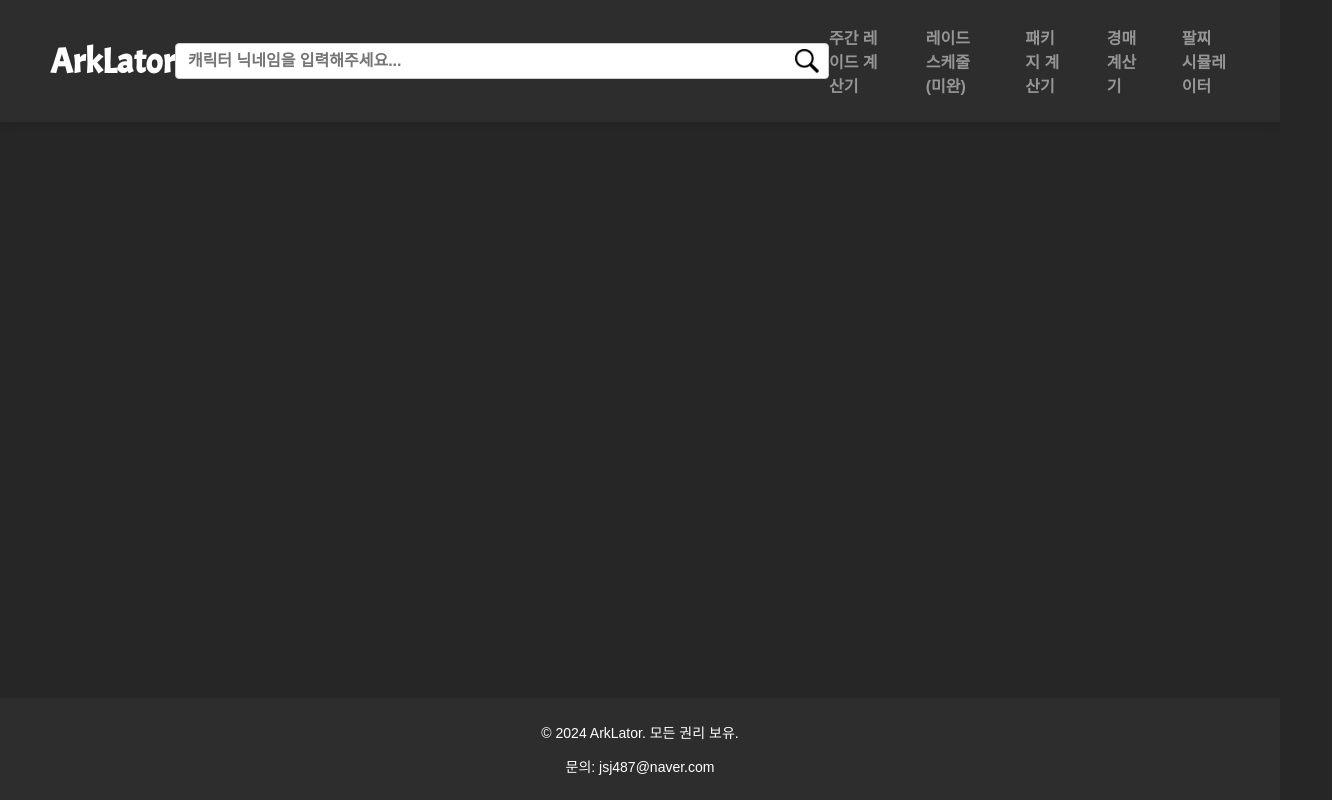
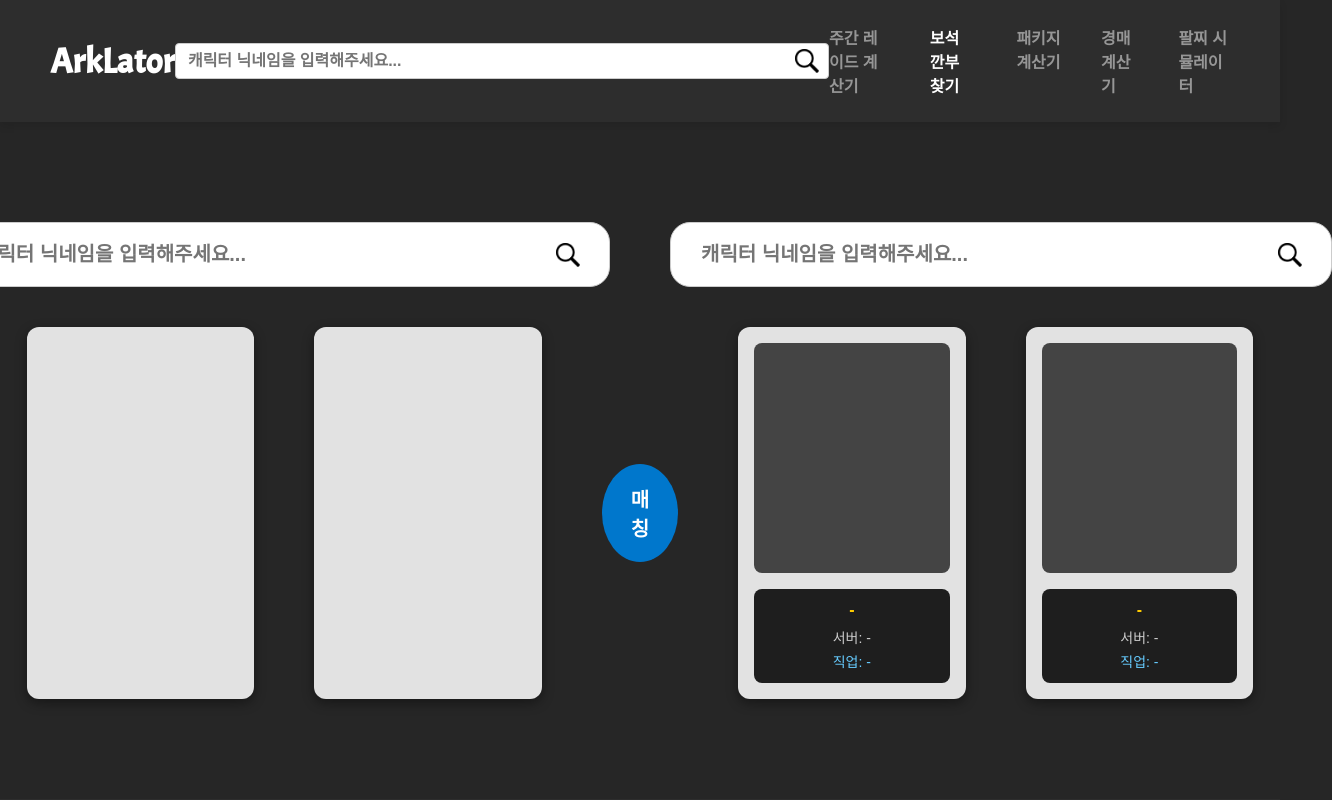
Before and after one commit to jsj487/RaidCalculate, a React (Create React App) app: page /JewelFriend in a window 1280 px wide. Shown: the top 800 px of the page, 1332 px wide, since content can reach past the window. Built offline with nearby package versions, Linux system fonts and the light colour scheme.

Commit message:
feat: 보석 품앗이 매칭 페이지 추가

```diff
--- a/src/components/Layout.tsx
+++ b/src/components/Layout.tsx
@@ -90,8 +90,11 @@ const Layout: React.FC<{ children: React.ReactNode }> = ({ children }) => {
           <NavLink to="/GoldCalc" $isActive={location.pathname === "/GoldCalc"}>
             주간 레이드 계산기
           </NavLink>
-          <NavLink to="/Schedule" $isActive={location.pathname === "/Schedule"}>
-            레이드 스케줄(미완)
+          <NavLink
+            to="/JewelFriend"
+            $isActive={location.pathname === "/JewelFriend"}
+          >
+            보석 깐부 찾기
           </NavLink>
           <NavLink to="/Package" $isActive={location.pathname === "/Package"}>
             패키지 계산기
--- a/src/pages/App.tsx
+++ b/src/pages/App.tsx
@@ -14,6 +14,7 @@ import Schedule from "./Schedule";
 import Package from "./Package";
 import Auction from "./Auction";
 import Bracelet from "./Bracelet";
+import JewelFriend from "./JewelFriend";
 import { createGlobalStyle } from "styled-components";
 
 const GlobalStyle = createGlobalStyle`
@@ -38,7 +39,7 @@ function App() {
               <Routes>
                 <Route path="/" element={<Main />} />
                 <Route path="/GoldCalc" element={<GoldCalc tabId={0} />} />
-                <Route path="/Schedule" element={<Schedule />} />
+                <Route path="/JewelFriend" element={<JewelFriend />} />
                 <Route path="/Package" element={<Package />} />
                 <Route path="/Auction" element={<Auction />} />
                 <Route path="/Bracelet" element={<Bracelet />} />
--- /dev/null
+++ b/src/pages/JewelFriend.tsx
@@ -0,0 +1,349 @@
+import React, { useState } from "react";
+import styled from "styled-components";
+import axios from "axios";
+import SearchBar from "../components/SearchBar";
+import { db } from "../utils/FireBase"; // 너의 FireBase.tsx에 정의된 Firebase 인스턴스
+import {
+  collection,
+  addDoc,
+  query,
+  where,
+  getDocs,
+  deleteDoc,
+  doc,
+  serverTimestamp,
+} from "firebase/firestore";
+
+const BASE_URL =
+  process.env.NODE_ENV === "production"
+    ? "https://raidcalculate.onrender.com/api"
+    : "http://localhost:5000/api";
+
+const Container = styled.div`
+  padding: 40px;
+  color: white;
+`;
+
+const Wrapper = styled.div`
+  display: flex;
+  flex-direction: column;
+  justify-content: center;
+  align-items: center;
+
+  /* 추가적으로 콘텐츠 높이에 따라 적당히 여백 줄 수도 있음 */
+  padding-top: 60px;
+  padding-bottom: 60px;
+`;
+
+const TopSearchRow = styled.div`
+  display: flex;
+  justify-content: center;
+  gap: 60px;
+  margin-bottom: 40px;
+`;
+
+const MatchLayout = styled.div`
+  display: flex;
+  justify-content: center;
+  align-items: center; /* 요거 핵심! */
+  gap: 60px;
+`;
+
+const CharacterColumn = styled.div`
+  display: flex;
+  flex-direction: column;
+  align-items: center;
+  width: 200px;
+  height: 340px;
+  background-color: #e2e2e2;
+  border-radius: 12px;
+  box-shadow: 0 4px 12px rgba(0, 0, 0, 0.4);
+  padding: 16px;
+  gap: 16px;
+`;
+
+const CharacterImage = styled.img`
+  width: 100%;
+  height: 250px;
+  object-fit: cover;
+  border-radius: 8px;
+  background-color: black;
+`;
+
+const InfoBox = styled.div`
+  text-align: center;
+  font-size: 14px;
+  width: 100%;
+  padding: 8px 0px;
+  background: #1e1e1e;
+  border-radius: 8px;
+
+  .nickname {
+    font-size: 16px;
+    font-weight: bold;
+    color: #ffcc00;
+    margin-bottom: 8px;
+  }
+
+  .server {
+    color: #ccc;
+  }
+
+  .job {
+    color: #66ccff;
+  }
+
+  div {
+    margin: 4px 0;
+  }
+`;
+
+const CharacterImagePlaceholder = styled.div`
+  width: 100%;
+  height: 250px;
+  background-color: #444;
+  border-radius: 8px;
+`;
+
+const MatchButton = styled.button`
+  padding: 20px;
+  border-radius: 50%;
+  font-size: 20px;
+  font-weight: bold;
+  background-color: #0077cc;
+  color: white;
+  border: none;
+  cursor: pointer;
+  transition: background-color 0.3s ease;
+
+  &:hover {
+    background-color: #005fa3;
+  }
+`;
+
+const JewelFriend = () => {
+  const [mainSearch, setMainSearch] = useState("");
+  const [subSearch, setSubSearch] = useState("");
+  const [matchedMainCharacter, setMatchedMainCharacter] = useState<any>(null);
+  const [matchedSubCharacter, setMatchedSubCharacter] = useState<any>(null);
+  const [mainCharacter, setMainCharacter] = useState<any>(null);
+  const [subCharacter, setSubCharacter] = useState<any>(null);
+
+  const fetchCharacter = async (
+    nickname: string,
+    setCharacter: (char: any) => void
+  ) => {
+    try {
+      const res = await axios.get(`${BASE_URL}/characters/siblings`, {
+        params: { name: nickname },
+      });
+
+      const data = res.data;
+      if (!Array.isArray(data) || data.length === 0) {
+        alert("검색 결과가 없습니다.");
+        return;
+      }
+
+      const matchedChar = data.find(
+        (char: any) => char.CharacterName === nickname
+      );
+
+      if (!matchedChar) {
+        alert("입력한 닉네임과 일치하는 캐릭터를 찾을 수 없습니다.");
+        return;
+      }
+
+      setCharacter(matchedChar);
+    } catch (err) {
+      console.error(err);
+      alert("검색 중 오류가 발생했습니다.");
+    }
+  };
+
+  const handleMatch = async () => {
+    if (!mainCharacter || !subCharacter) {
+      alert("본캐와 부캐 정보를 모두 입력하세요.");
+      return;
+    }
+
+    const myData = {
+      nickname: mainCharacter.CharacterName,
+      mainClass: mainCharacter.CharacterClassName,
+      subClass: subCharacter.CharacterClassName,
+      server: mainCharacter.ServerName,
+      timestamp: serverTimestamp(),
+    };
+
+    const queueRef = collection(db, "jewelMatchingQueue");
+
+    // 1. 반대 조건을 가진 유저 탐색
+    const q = query(
+      queueRef,
+      where("server", "==", myData.server),
+      where("mainClass", "==", myData.subClass),
+      where("subClass", "==", myData.mainClass)
+    );
+
+    const snapshot = await getDocs(q);
+
+    if (!snapshot.empty) {
+      // 2. 매칭 성공 시, 상대 정보 가져오기
+      const matchedDoc = snapshot.docs[0];
+      const matchedData = matchedDoc.data();
+
+      // 상태에 저장
+      setMatchedMainCharacter({
+        CharacterName: matchedData.nickname,
+        CharacterClassName: matchedData.mainClass,
+        ServerName: matchedData.server,
+        CharacterImage: "/img/default-character.png", // 실제 이미지가 없을 수도 있으니 기본 이미지
+      });
+
+      setMatchedSubCharacter({
+        CharacterName: matchedData.nickname + "의 부캐",
+        CharacterClassName: matchedData.subClass,
+        ServerName: matchedData.server,
+        CharacterImage: "/img/default-character.png",
+      });
+
+      // 3. 매칭된 상대, 나 둘 다 queue에서 삭제
+      await deleteDoc(matchedDoc.ref);
+    } else {
+      // 4. 매칭 안 됨 → 대기열에 나 등록
+      await addDoc(queueRef, myData);
+      alert("매칭 대기열에 등록되었습니다. 잠시 후 다시 시도해보세요.");
+    }
+  };
+
+  return (
+    <Container>
+      <Wrapper>
+        {/* 상단 검색 */}
+        <TopSearchRow>
+          <SearchBar
+            ismainpage={true}
+            search={mainSearch}
+            setSearch={setMainSearch}
+            handleSearch={() => fetchCharacter(mainSearch, setMainCharacter)}
+          />
+          <SearchBar
+            ismainpage={true}
+            search={subSearch}
+            setSearch={setSubSearch}
+            handleSearch={() => fetchCharacter(subSearch, setSubCharacter)}
+          />
+        </TopSearchRow>
+
+        {/* 캐릭터 정보 + 매칭 버튼 */}
+        <MatchLayout>
+          {/* 본캐 */}
+          <CharacterColumn>
+            {mainCharacter && (
+              <>
+                <CharacterImage
+                  src={
+                    mainCharacter.CharacterImage !== "null"
+                      ? mainCharacter.CharacterImage
+                      : "/img/default-character.png"
+                  }
+                />
+                <InfoBox>
+                  <div className="nickname">{mainCharacter.CharacterName}</div>
+                  <div className="server">서버: {mainCharacter.ServerName}</div>
+                  <div className="job">
+                    직업: {mainCharacter.CharacterClassName}
+                  </div>
+                </InfoBox>
+              </>
+            )}
+          </CharacterColumn>
+
+          {/* 부캐 */}
+          <CharacterColumn>
+            {subCharacter && (
+              <>
+                <CharacterImage
+                  src={
+                    subCharacter.CharacterImage !== "null"
+                      ? subCharacter.CharacterImage
+                      : "/img/default-character.png"
+                  }
+                />
+                <InfoBox>
+                  <div className="nickname">{subCharacter.CharacterName}</div>
+                  <div className="server">서버: {subCharacter.ServerName}</div>
+                  <div className="job">
+                    직업: {subCharacter.CharacterClassName}
+                  </div>
+                </InfoBox>
+              </>
+            )}
+          </CharacterColumn>
+
+          {/* 매칭 버튼 */}
+          <MatchButton onClick={handleMatch}>매칭</MatchButton>
+
+          {/* 상대 본캐 자리 (매칭 성공 시 표시) */}
+          <CharacterColumn>
+            {matchedMainCharacter ? (
+              <>
+                <CharacterImage src={matchedMainCharacter.CharacterImage} />
+                <InfoBox>
+                  <div className="nickname">
+                    {matchedMainCharacter.CharacterName}
+                  </div>
+                  <div className="server">
+                    서버: {matchedMainCharacter.ServerName}
+                  </div>
+                  <div className="job">
+                    직업: {matchedMainCharacter.CharacterClassName}
+                  </div>
+                </InfoBox>
+              </>
+            ) : (
+              <>
+                <CharacterImagePlaceholder />
+                <InfoBox>
+                  <div className="nickname">-</div>
+                  <div className="server">서버: -</div>
+                  <div className="job">직업: -</div>
+                </InfoBox>
+              </>
+            )}
+          </CharacterColumn>
+
+          {/* 상대 부캐 자리 */}
+          <CharacterColumn>
+            {matchedSubCharacter ? (
+              <>
+                <CharacterImage src={matchedSubCharacter.CharacterImage} />
+                <InfoBox>
+                  <div className="nickname">
+                    {matchedSubCharacter.CharacterName}
+                  </div>
+                  <div className="server">
+                    서버: {matchedSubCharacter.ServerName}
+                  </div>
+                  <div className="job">
+                    직업: {matchedSubCharacter.CharacterClassName}
+                  </div>
+                </InfoBox>
+              </>
+            ) : (
+              <>
+                <CharacterImagePlaceholder />
+                <InfoBox>
+                  <div className="nickname">-</div>
+                  <div className="server">서버: -</div>
+                  <div className="job">직업: -</div>
+                </InfoBox>
+              </>
+            )}
+          </CharacterColumn>
+        </MatchLayout>
+      </Wrapper>
+    </Container>
+  );
+};
+
+export default JewelFriend;
```
